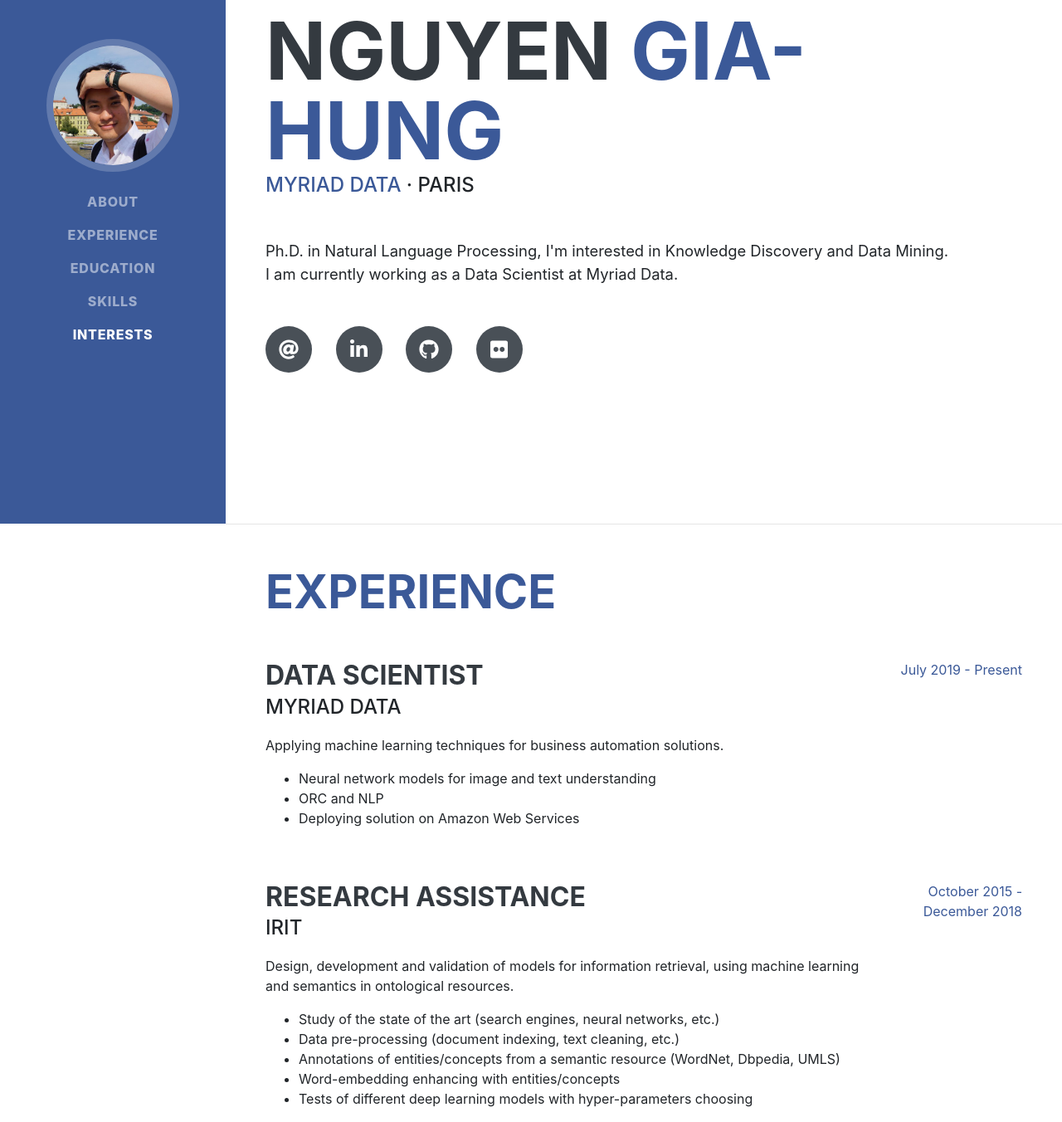
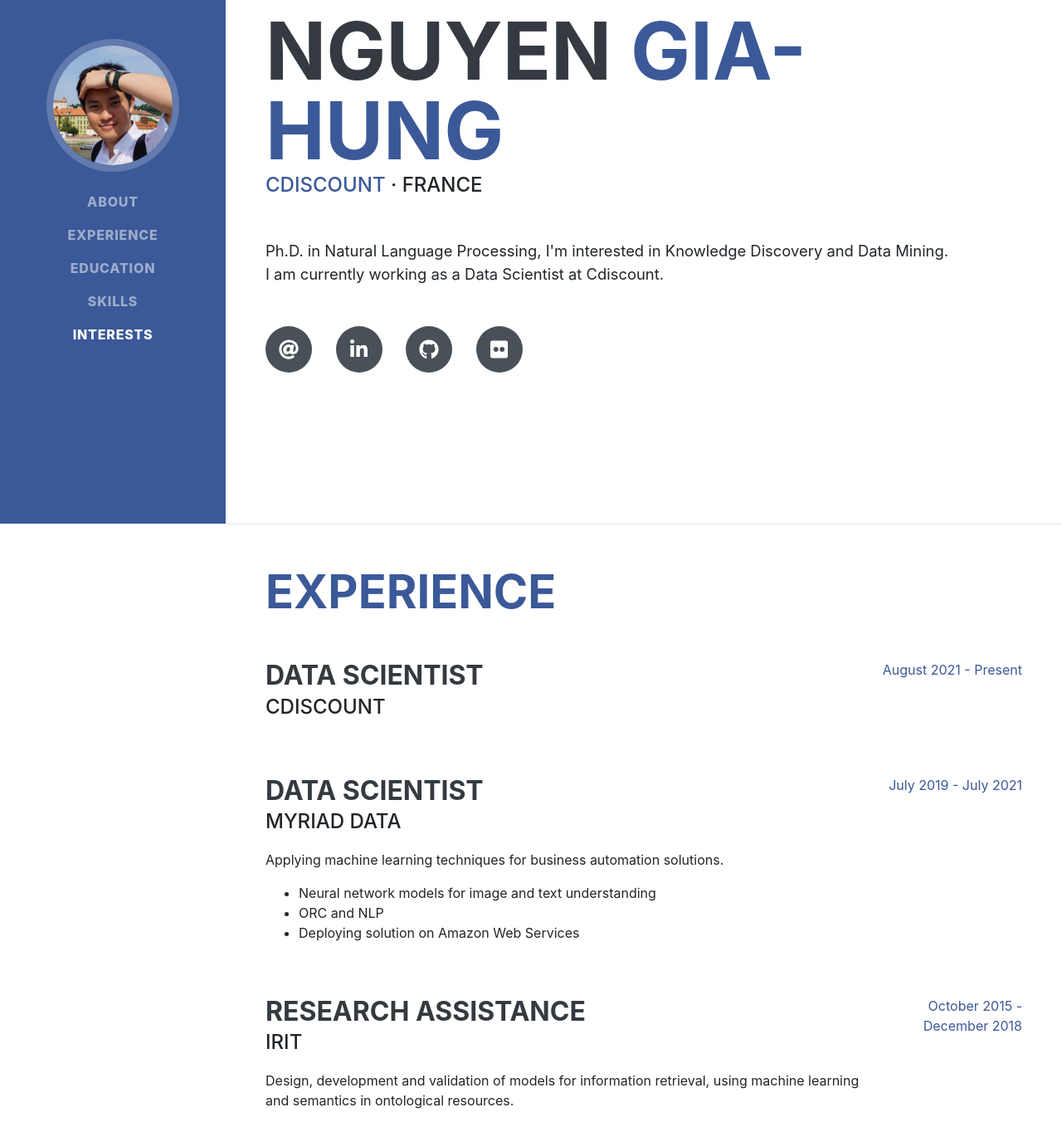
Before and after one commit to giahung24/giahung24, a plain HTML site: page index.html in a window 1280 px wide. Shown: the part 169-1521 px from the top of the page at 83% size. Drawn offline with nearby package versions, Linux system fonts and the light colour scheme; some packages are replaced by stand-ins of ours; a script that the page names is missing; a web font is replaced by a local one.

Commit message:
Update index.html

```diff
--- a/index.html
+++ b/index.html
@@ -84,10 +84,10 @@
           <span class="text-primary">Gia-Hung</span>
         </h1>
         <div class="subheading mb-5">
-          <a href="https://myriad-data.com/" target="_blank">Myriad Data</a> · Paris
+          <a href="https://myriad-data.com/" target="_blank">Cdiscount</a> · France
         </div>
         <p class="lead mb-5">Ph.D. in Natural Language Processing, I'm interested in Knowledge Discovery and Data Mining. <br>
-          I am currently working as a Data Scientist at Myriad Data.</p>
+          I am currently working as a Data Scientist at Cdiscount.</p>
         <div class="social-icons">
           <a class="social-icon" target="_blank" href="mailto:gia-hung@myriad-data.com">
             <i class="fas fa-at"></i>
@@ -114,6 +114,17 @@
         <div class="resume-item d-flex flex-column flex-md-row justify-content-between mb-5">
           <div class="resume-content">
             <h3 class="mb-0">Data Scientist</h3>
+            <div class="subheading mb-3">Cdiscount</div>
+            <p></p>
+          </div>
+          <div class="resume-date text-md-right">
+              <span class="text-primary">August 2021 - Present</span>
+          </div>
+        </div>
+
+        <div class="resume-item d-flex flex-column flex-md-row justify-content-between mb-5">
+          <div class="resume-content">
+            <h3 class="mb-0">Data Scientist</h3>
             <div class="subheading mb-3">Myriad Data</div>
             <p>Applying machine learning techniques for business automation solutions.
               <ul>
@@ -123,7 +134,7 @@
               </ul>
           </div>
           <div class="resume-date text-md-right">
-              <span class="text-primary">July 2019 - Present</span>
+              <span class="text-primary">July 2019 - July 2021</span>
           </div>
         </div>
 
```
